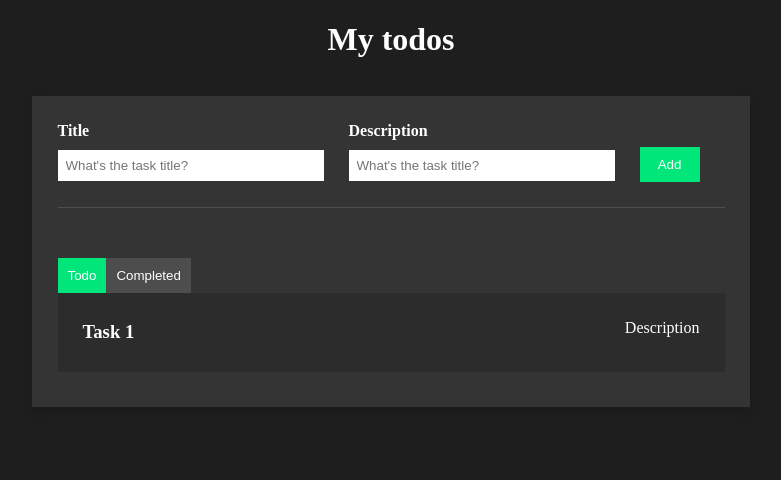
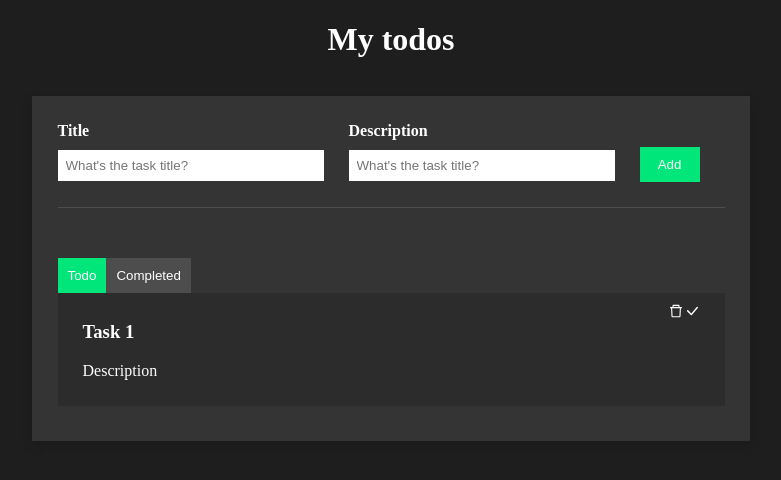
Before and after one commit to peekoy/react_todo-list, a React (Vite) app: page / in a window 1280 px wide. Shown: the top 480 px of the page, without its empty margins (249-1030 px from the left). Built offline with nearby package versions, Linux system fonts and the light colour scheme.

Commit message:
feat: todo-list items

```diff
--- a/src/App.jsx
+++ b/src/App.jsx
@@ -1,4 +1,6 @@
 import React, { useState } from "react"
+import { AiOutlineDelete } from "react-icons/ai";
+import { BsCheckLg } from "react-icons/bs";
 import './App.css'
 
 function App() {
@@ -26,8 +28,14 @@ function App() {
         </div>
         <div className="todo-list">
           <div className="todo-list-item">
-            <h3>Task 1</h3>
-            <p>Description</p>
+            <div>
+              <h3>Task 1</h3>
+              <p>Description</p>
+            </div>
+            <div>
+              <AiOutlineDelete className="icon"/>
+              <BsCheckLg className="check-icon"/>
+            </div>
           </div>
         </div>
       </div>
```
